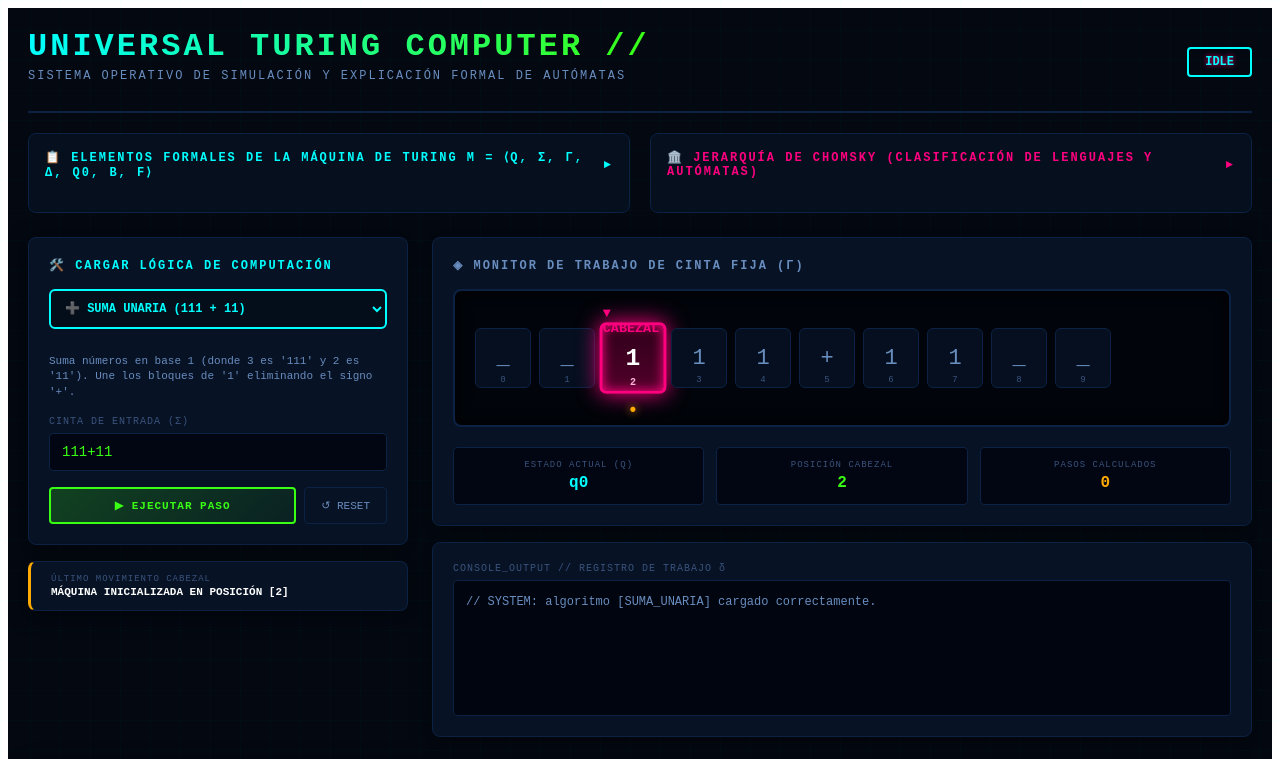
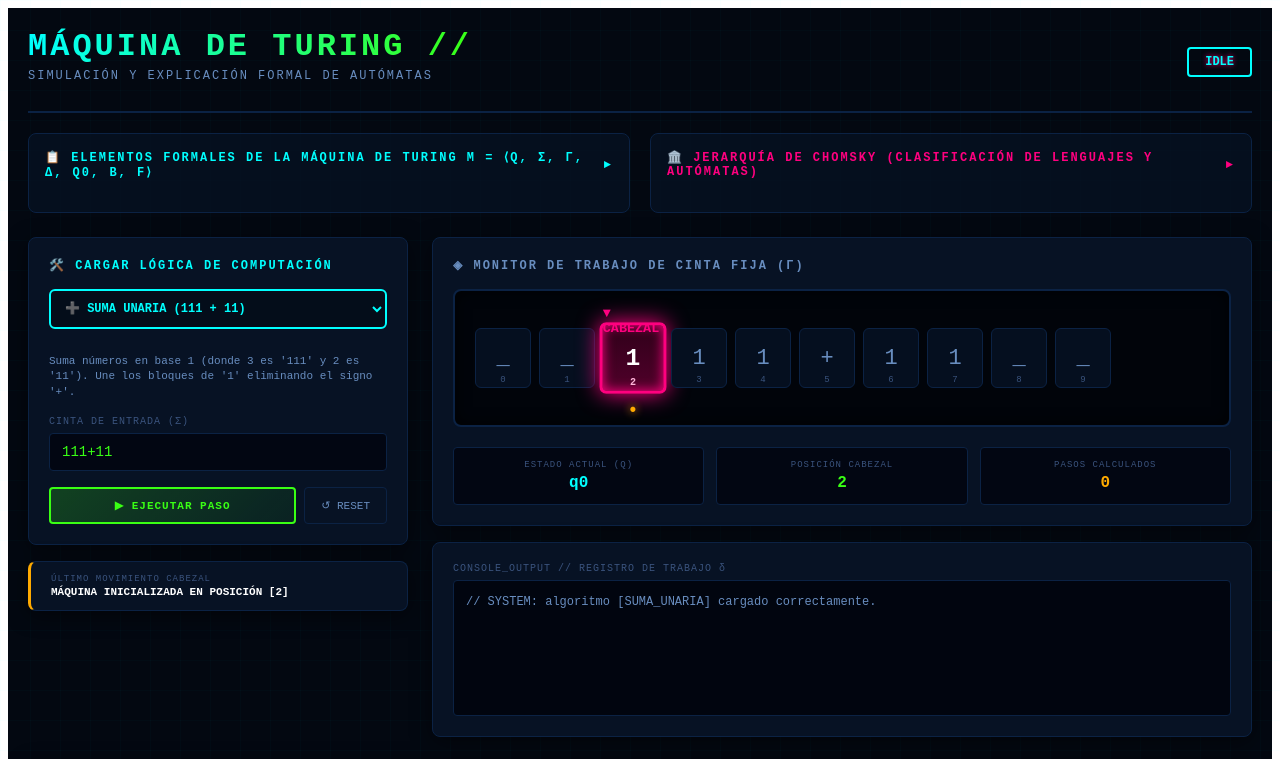
Before and after one commit to jcmc200711/Maquina_De_Turing_Gramaticas_y_Lenguajes, a React (Vite) app in the folder maquina_de_turing_gramaticas/: page / in a window 1280 px wide. Shown: the top 759 px of the page. Built offline with nearby package versions, Linux system fonts and the light colour scheme.

Commit message:
cambiando titulos

```diff
--- a/maquina_de_turing_gramaticas/src/App.jsx
+++ b/maquina_de_turing_gramaticas/src/App.jsx
@@ -298,8 +298,8 @@ export default function App() {
           {/* HEADER */}
           <header style={styles.header}>
             <div>
-              <h1 style={styles.headerTitle}>UNIVERSAL TURING COMPUTER //</h1>
-              <p style={styles.headerSub}>SISTEMA OPERATIVO DE SIMULACIÓN Y EXPLICACIÓN FORMAL DE AUTÓMATAS</p>
+              <h1 style={styles.headerTitle}>MÁQUINA DE TURING //</h1>
+              <p style={styles.headerSub}>SIMULACIÓN Y EXPLICACIÓN FORMAL DE AUTÓMATAS</p>
             </div>
             <div style={styles.statusBadge(status)}>{status.toUpperCase()}</div>
           </header>
```
